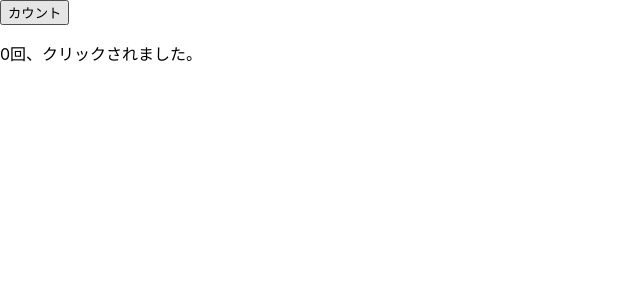
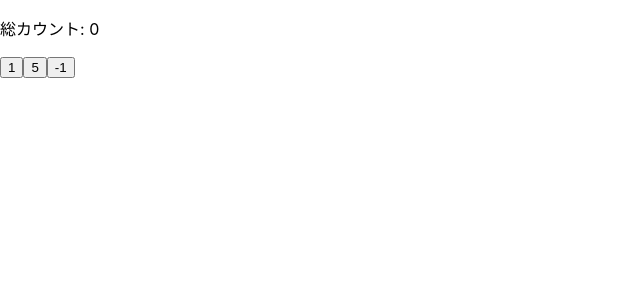
Before and after one commit to nikukyugamer/korekara-hajimeru-react-jissen-nyumon, a React (Create React App) app: page / in a window 1280 px wide. Shown: the top 300 px of the page, without its empty margins (0-640 px from the left). Built offline with nearby package versions, Linux system fonts and the light colour scheme.

Commit message:
feat: 🎸 3-3-6

```diff
--- /dev/null
+++ b/src/StateCounter.js
@@ -0,0 +1,9 @@
+export default function StateCounter({ step, onUpdate }) {
+  const handleClick = () => onUpdate(step)
+
+  return (
+    <button className="cnt" onClick={handleClick}>
+      <span>{step}</span>
+    </button>
+  )
+}
--- /dev/null
+++ b/src/StateParent.js
@@ -0,0 +1,16 @@
+import { useState } from 'react'
+import StateCounter from './StateCounter'
+
+export default function StateParent() {
+  const [count, setCount] = useState(0)
+  const update = step => setCount(c => c + step)
+
+  return (
+    <>
+      <p>総カウント: {count}</p>
+      <StateCounter step={1} onUpdate={update} />
+      <StateCounter step={5} onUpdate={update} />
+      <StateCounter step={-1} onUpdate={update} />
+    </>
+  )
+}
--- a/src/index.js
+++ b/src/index.js
@@ -11,6 +11,7 @@ import StyledPanel from './StyledPanel';
 import TitledPanel from './TitledPanel';
 import ListTemplate from './ListTemplate';
 import StateBasic from './StateBasic';
+import StateParent from './StateParent';
 
 const root = ReactDOM.createRoot(document.getElementById('root'));
 
@@ -19,7 +20,7 @@ const body = <p>ようこそ、WINGプロジェクトへ！</p>
 
 root.render(
   <React.StrictMode>
-    <StateBasic init={0} />
+    <StateParent />
   </React.StrictMode>
 );
 
```
